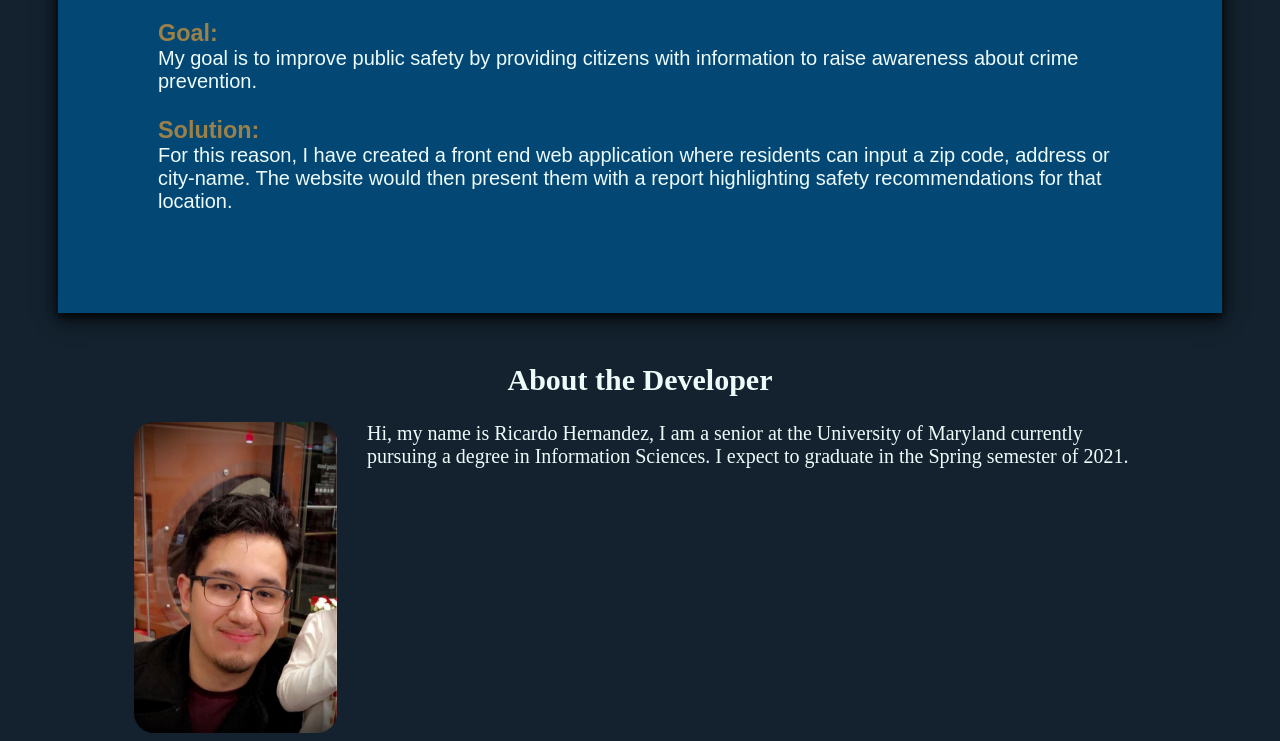
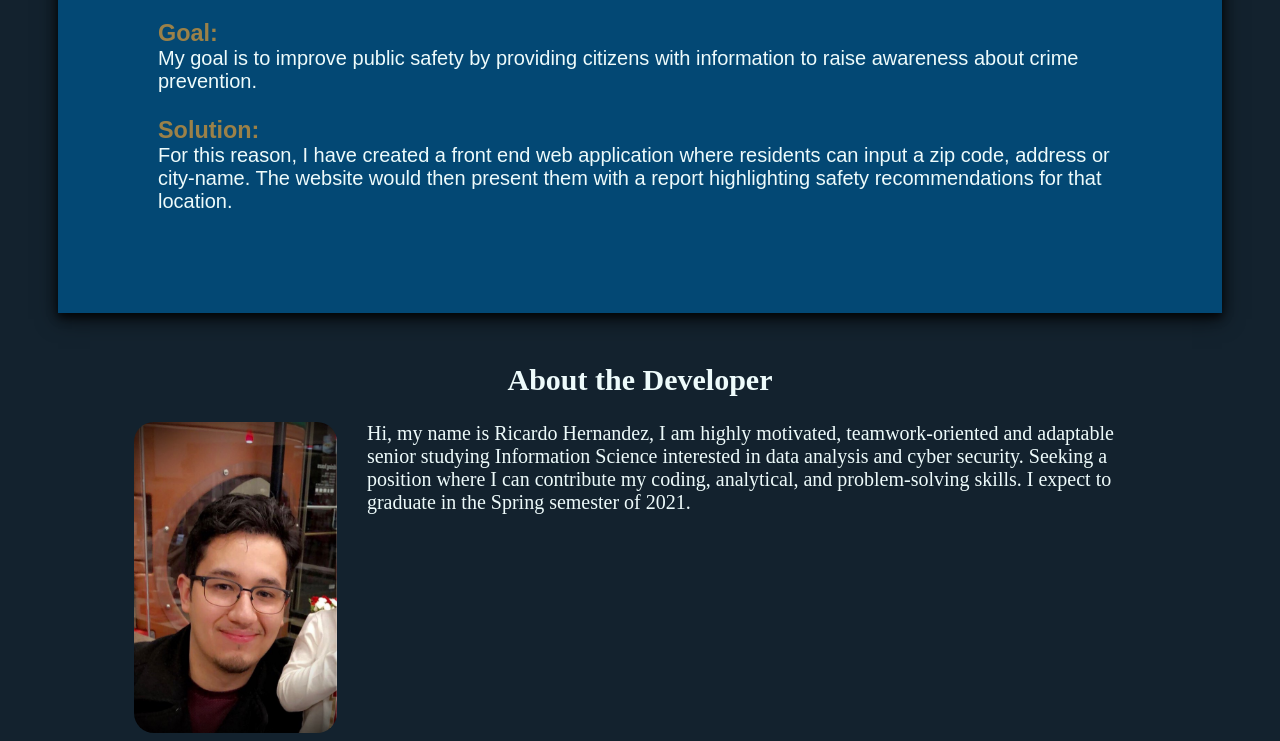
Before and after one commit to ricard0o/eagleeyez, a website: page public/about.html in a window 1280 px wide. Shown: the part 492-1233 px from the top of the page. Drawn offline with Linux system fonts and the light colour scheme.

Commit message:
Update about.html

```diff
--- a/public/about.html
+++ b/public/about.html
@@ -54,7 +54,8 @@
     <div class = "about-me">
 
       <img src="headshot.png" alt="Headshot of Developer" style = "width:20%" >
-      <article>Hi, my name is Ricardo Hernandez, I am a senior at the University of Maryland currently pursuing a degree in Information Sciences.
+      <article>Hi, my name is Ricardo Hernandez, I am highly motivated, teamwork-oriented and adaptable senior studying Information Science interested in data analysis and cyber security.
+        Seeking a position where I can contribute my coding, analytical, and problem-solving skills.
         I expect to graduate in the Spring semester of 2021.
 
       </article
```
